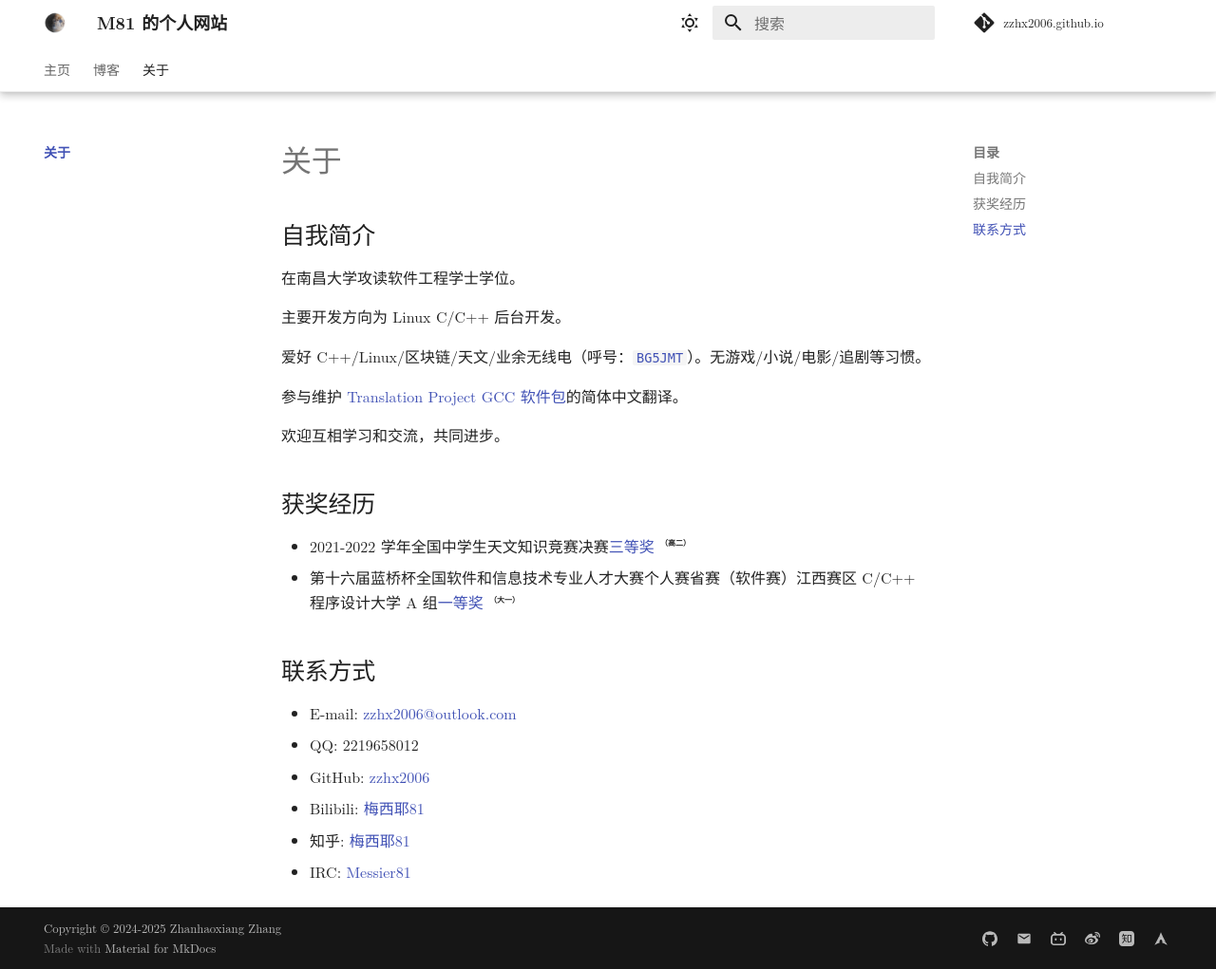
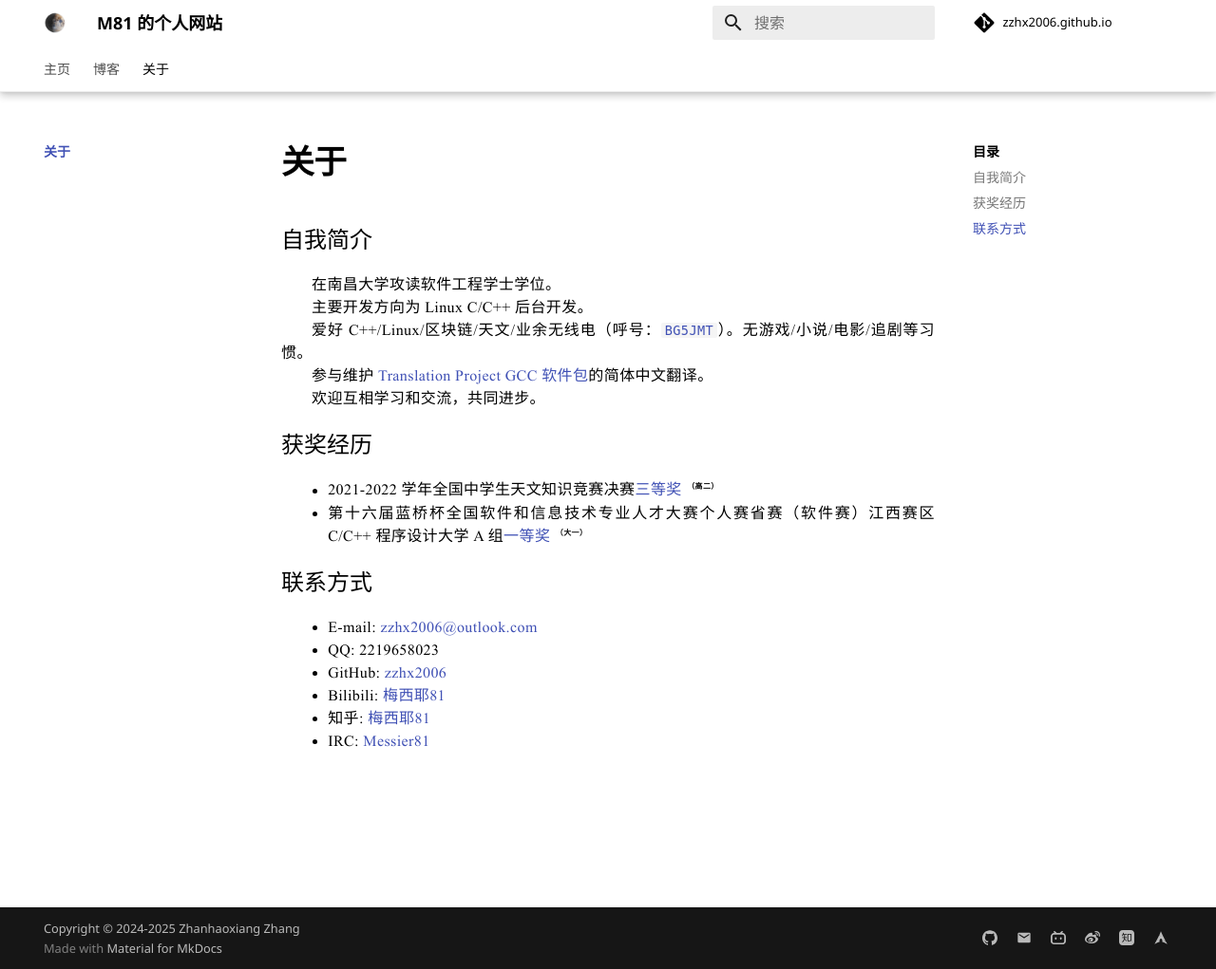
Before and after one commit to zzhx2006/zzhx2006.github.io, an MkDocs documentation site: the page built from docs/about/index.md, in a window 1280 px wide and 1021 px high. Shown: the whole window at 95% size. Built offline with MkDocs 1.6.1 and Material for MkDocs 9.7.7, drawn with Linux system fonts in a browser that asks for light colours; some web fonts are replaced; comment, search, counter and statistics services are not loaded.

Commit message:
[add] 新增extra.css，自定义网页样式. [add] 新增字体文件. [fix] 修复内容错误和格式错误.

```diff
--- a/docs/about/index.md
+++ b/docs/about/index.md
@@ -20,7 +20,7 @@
 ## 联系方式
 
 - E-mail: [zzhx2006@outlook.com](mailto:zzhx2006@outlook.com)
-- QQ: 2219658012
+- QQ: 2219658023
 - GitHub: [zzhx2006](https://github.com/zzhx2006)
 - Bilibili: [梅西耶81](https://space.bilibili.com/1805605010)
 - 知乎: [梅西耶81](https://space.bilibili.com/1805605010)
--- a/docs/stylesheets/extra.css
+++ b/docs/stylesheets/extra.css
@@ -0,0 +1,150 @@
+@font-face {
+    font-family: 'SimSun';
+    src: url('../fonts/SimSun.woff2') format('woff2');
+    /* font-weight: normal; */
+    /* font-style: normal; */
+    font-display: swap;
+}
+
+@font-face {
+    font-family: "Times New Roman";
+    src: url("../fonts/times.woff2")format("woff2");
+    /* font-weight: normal;
+    font-style: normal; */
+    font-display: swap;
+}
+
+:root,
+[data-md-color-scheme=default] {
+    --md-default-fg-color: #000000ff;
+    --md-code-fg-color: #000000ff;
+    --md-primary-bg-color: #000000ff;
+}
+
+body {
+    font-display: swap !important;
+    -webkit-font-smoothing: subpixel-antialiased !important;
+    font-smooth: always !important;
+    hyphens: auto !important;
+}
+
+label[for="__toc"],
+label[for="__nav_2_2"]>span.md-ellipsis,
+label[for="__nav_2_3"]>span.md-ellipsis {
+    color: #000000ff;
+}
+
+div.md-content__inner>header.md-typeset>h1,
+h2>a.toclink {
+    color: #000000ff;
+    font-weight: bold;
+}
+
+div.md-content__inner>article.md-post>div.md-post__content>p,
+div.md-content__inner>article.md-post>div.md-post__content>nav>a {
+    font-family: "Times New Roman", "SimSun";
+    /* color: #000000ff; */
+    letter-spacing: 0px;
+    line-height: 1.5;
+    margin: 0px 0px 0px 0px;
+}
+
+div.md-content__inner>article.md-post>div.md-post__content>h2 {
+    margin: 0px 0px 6px 0px;
+    letter-spacing: 0px;
+    line-height: 1.25;
+}
+
+div.md-content__inner>article {
+    margin: 0em 0em 2em 0em;
+    padding: 0.5em 1em 2.5em 1.5em;
+    border: 1px solid;
+    border-radius: 1em;
+}
+
+article.md-content__inner p:not(:has(> img:first-child)) {
+    font-family: "Times New Roman", "SimSun";
+    font-size: 1em;
+    text-indent: 2em;
+    color: #000000ff;
+    letter-spacing: 0.4px;
+    line-height: 1.5;
+    text-align: justify;
+    margin: 0px 0px 0px 0px;
+}
+
+article.md-content__inner blockquote {
+    font-style: italic;
+}
+
+article.md-content__inner>h1 {
+    font-size: 34.7px;
+    color: #000000ff;
+    font-weight: bold;
+}
+
+article.md-content__inner>h2 {
+    font-size: 24px;
+    font-weight: normal;
+    margin: 0.8em 0px 0.8em;
+    letter-spacing: 0px;
+}
+
+article.md-content__inner>h3,
+article.md-content__inner>h4,
+article.md-content__inner>h5,
+article.md-content__inner>h6 {
+    font-size: 20px;
+}
+
+article.md-content__inner>h3 {
+    margin: 0.7em 0px 0.7em;
+}
+
+article.md-content__inner>ul {
+    margin: 0px;
+}
+
+article.md-content__inner>ul>li {
+    font-family: "Times New Roman", "SimSun";
+    font-size: 1em;
+    /* text-indent: 2em; */
+    color: #000000ff;
+    letter-spacing: 0.4px;
+    line-height: 1.5;
+    text-align: justify;
+    margin: 0px 0px 0px 0px;
+    padding: 0px;
+}
+
+@media screen and (max-width: 44.9844em) {
+    article.md-content__inner p {
+        letter-spacing: 0px;
+    }
+
+    article.md-content__inner>ul>li {
+        letter-spacing: 0px;
+    }
+
+    [dir=ltr] .md-typeset ol li,
+    [dir=ltr] .md-typeset ul li {
+        margin-left: 2.4em !important;
+    }
+
+}
+
+
+
+[dir=ltr] .md-typeset ol li,
+[dir=ltr] .md-typeset ul li {
+    margin-left: 2.45em;
+}
+
+mjx-container[jax="CHTML"][display="true"] {
+    margin: 0.5em auto !important;
+    font-size: 100% !important;
+}
+
+mjx-container[jax="CHTML"] {
+    font-size: 100% !important;
+}
--- a/mkdocs.yml
+++ b/mkdocs.yml
@@ -21,23 +21,23 @@ theme:
     - content.code.copy # 代码块右上角的复制按钮
     # - content.code.annotate # 一个“+”的代码注释
   font:
-    text: "Latin Modern Roman\",\"Times New Roman\",\"Libre Baskerville\",\"stzhongsong\",\"NSimSun\",\"Noto Serif SC\",\"serif"
-    code: "JetBrains Mono\",\"NSimSun\",\"Noto Serif SC\",\"monospace"
+    text: "Segoe UI\",\"SimHei\",\"Noto Sans SC\",\"sans-serif"
+    code: "JetBrains Mono\",\"Roboto Mono\",\"NSimSun\",\"monospace"
   palette:
-    - media: "(prefers-color-scheme: light)"
+    # - media: "(prefers-color-scheme: light)"
       scheme: default
       primary: white
       accent: blue
-      toggle:
-        icon: material/weather-sunny
-        name: 切换到深色模式
-    - media: "(prefers-color-scheme: dark)"
-      scheme: slate
-      primary: black
-      accent: blue
-      toggle:
-        icon: material/weather-night
-        name: 切换到浅色模式
+    #   toggle:
+    #     icon: material/weather-sunny
+    #     name: 切换到深色模式
+    # - media: "(prefers-color-scheme: dark)"
+    #   scheme: slate
+    #   primary: black
+    #   accent: blue
+    #   toggle:
+    #     icon: material/weather-night
+    #     name: 切换到浅色模式
 
 nav:
   - 主页: index.md
@@ -54,6 +54,7 @@ plugins:
       archive_url_date_format: yyyy/MM
       archive_url_format: "{date}"
       post_url_date_format: yyyy/MM
+      post_readtime: false
 extra:
   social:
     - icon: simple/github
@@ -86,4 +87,7 @@ extra_javascript:
   - https://polyfill.io/v3/polyfill.min.js?features=es6
   - https://unpkg.com/mathjax@3/es5/tex-mml-chtml.js
 
+extra_css:
+  - stylesheets/extra.css
+
 copyright: Copyright &copy; 2024-2025 Zhanhaoxiang Zhang
```
Also changed, not shown: docs/blog/posts/2025-06-05.md (+1 -0 lines), docs/fonts/times.woff2 (added), 1 other file.
